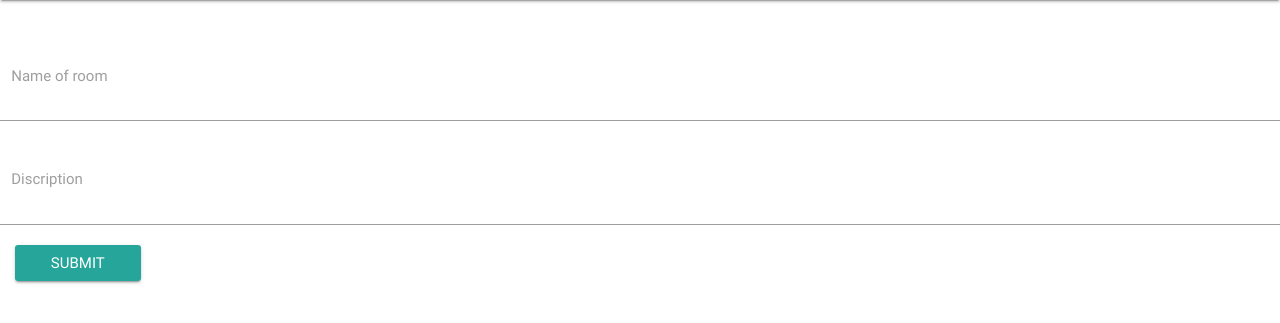
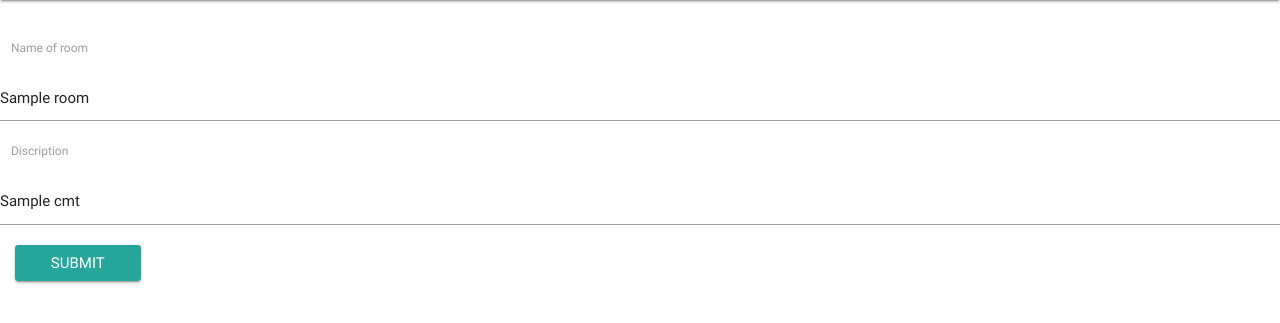
Before and after one commit to AntonRoy/Devents, a Django app: template polls/templates/edit_room.html in a window 1280 px wide. Shown: the part 64-387 px from the top of the page. Run offline with Django 3.2, Linux system fonts and the light colour scheme; the template is opened without the code that fills it: most values are stand-ins (such as "Sample title", 1, 10 or a date in 2020); some libraries are stand-ins or nearby versions.

Commit message:
Add files via upload

```diff
--- a/polls/templates/edit_room.html
+++ b/polls/templates/edit_room.html
@@ -21,11 +21,11 @@
         <p>&shy;&nbsp;&nbsp;</p>
         <div align="center">
             <div class="input-field col s6">
-              &nbsp;<input id="room_name" name="room_name" type="text" class="validate">
+              &nbsp;<input id="room_name" name="room_name" type="text" class="validate" value="{{room.name}}">
               <label for="room_name">Name of room</label>
             </div>
             <div class="input-field col s6">
-              &nbsp;<input id="discription" name="discription" type="text" class="validate">
+              &nbsp;<input id="discription" name="discription" type="text" class="validate" value="{{room.cmt}}">
               <label for="discription">Discription</label>
             </div>
         </div>
--- a/polls/templates/edit_user.html
+++ b/polls/templates/edit_user.html
@@ -21,11 +21,11 @@
         <p>&shy;&nbsp;&nbsp;</p>
         <div align="center">
             <div class="input-field col s6">
-              &nbsp;<input id="name" name="name" type="text" class="validate">
+              &nbsp;<input id="name" name="name" type="text" value="{{user.first_name}}" class="validate">
               <label for="name">Name</label>
             </div>
             <div class="input-field col s6">
-              &nbsp;<input id="lastname" name="lastname" type="text" class="validate">
+              &nbsp;<input id="lastname" name="lastname" type="text" value="{{user.last_name}}" class="validate">
               <label for="lastname">Last name</label>
             </div>
             <div class="input-field col s6">
--- a/polls/templates/room.html
+++ b/polls/templates/room.html
@@ -23,6 +23,7 @@
             </div>
             <div class="card-content">
               <h3>{{ room_name }}</h3>
+                <h5>{{discription}}</h5>
             </div>
             <div class="card-action">
               <a href="/accounts/edit_room/{{room_id}}">Edit room</a>
```
